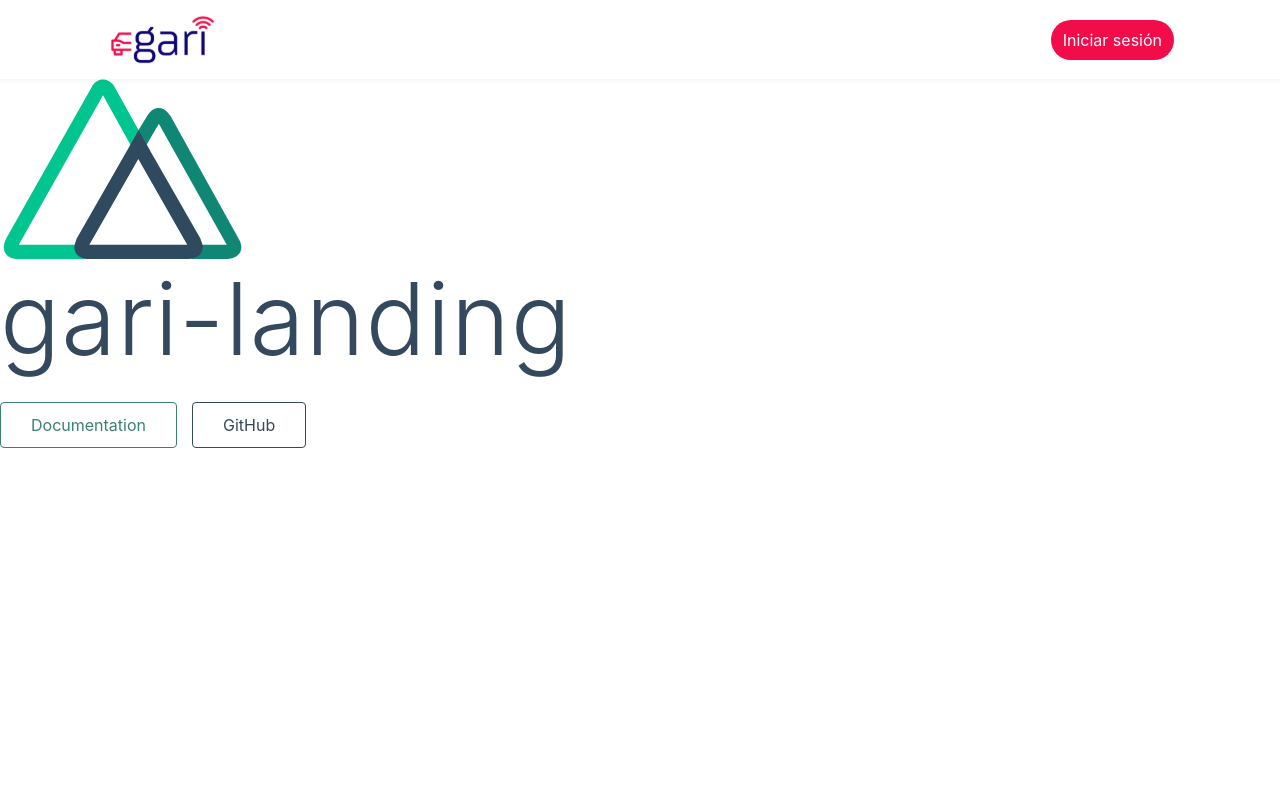
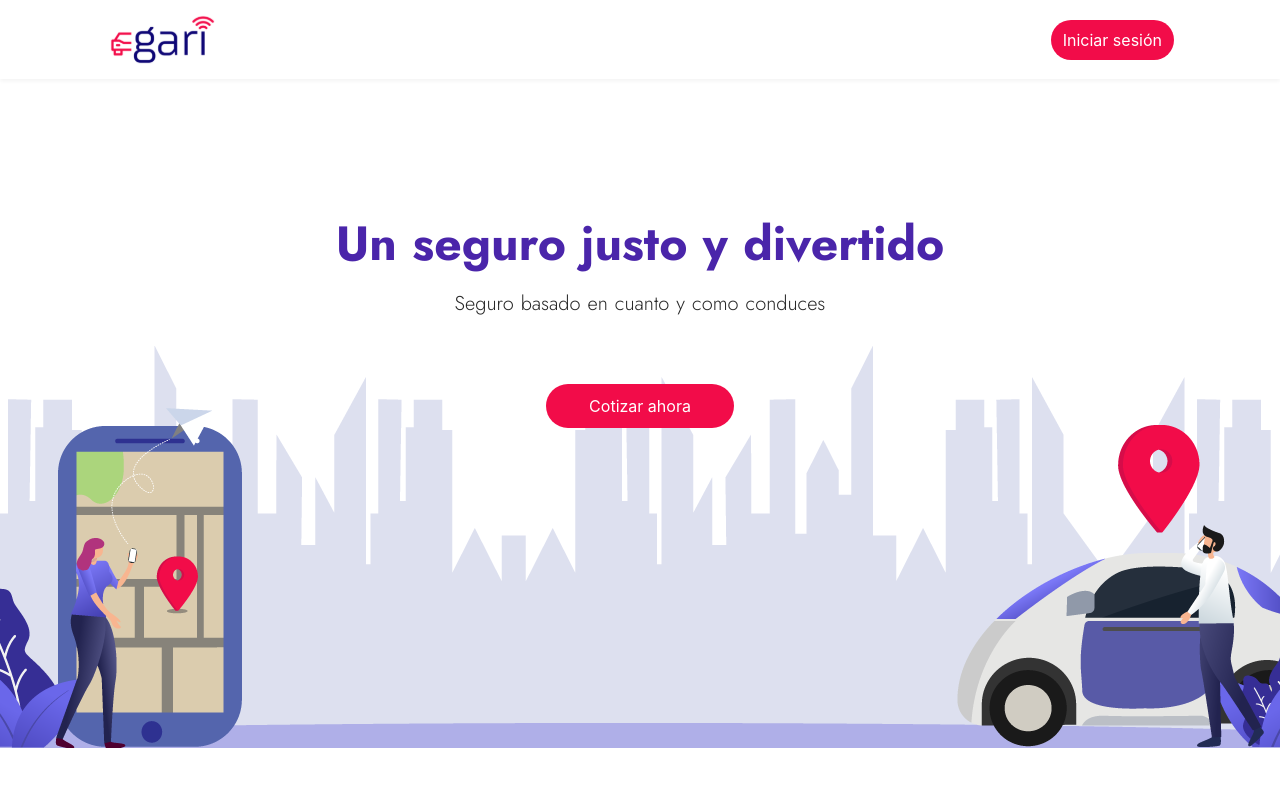
Before and after one commit to bisteni5325/Test2, a Nuxt app: page / in a window 1280 px wide. Shown: the top 786 px of the page. Built offline with nearby package versions, Linux system fonts and the light colour scheme.

Commit message:
Billboard Ready

```diff
--- /dev/null
+++ b/components/Billboard.vue
@@ -0,0 +1,44 @@
+<template>
+    <div class="billboard-section text-center">
+        <div class="billboard-title">
+            Un seguro justo y divertido
+        </div>
+        <div class="billboard-tag">Seguro basado en cuanto y como conduces</div>
+
+        <b-btn variant="primary" fill>Cotizar ahora</b-btn>
+    </div>
+</template>
+<style scoped>
+    .billboard-section{
+        height: 100vh;
+        background-image: url('~/assets/img/prueba-fondo.svg');
+        background-repeat: no-repeat;
+        background-position: center;
+        width: 100%;
+    }
+    .billboard-title{
+        font-family: Jost;
+        font-style: normal;
+        font-weight: bold;
+        font-size: 48px;
+        line-height: 69px;
+        color: #4A25AA;
+
+        padding-top: 130px;
+    }
+    .billboard-tag{
+        font-family: Jost;
+        font-style: normal;
+        font-weight: normal;
+        font-size: 20px;
+        line-height: 20px;
+        color: #282828;
+
+        padding-top: 16px;
+    }
+    .btn-primary{
+        width: 188px;
+        height: 44px;
+        margin-top: 70px;
+    }
+</style>
--- a/pages/index.vue
+++ b/pages/index.vue
@@ -1,37 +1,16 @@
 <template>
   <div>
     <Navbar />
-    <div>
-      <Logo />
-      <h1 class="title">
-        gari-landing
-      </h1>
-      <div class="links">
-        <a
-          href="https://nuxtjs.org/"
-          target="_blank"
-          rel="noopener noreferrer"
-          class="button--green"
-        >
-          Documentation
-        </a>
-        <a
-          href="https://github.com/nuxt/nuxt.js"
-          target="_blank"
-          rel="noopener noreferrer"
-          class="button--grey"
-        >
-          GitHub
-        </a>
-      </div>
+    <Billboard />
     </div>
   </div>
 </template>
 
 <script>
 import NavBar from '../components/Navbar'
+import Billboard from '../components/Billboard'
 export default {
-  components: { NavBar }
+  components: { NavBar, Billboard }
 }
 </script>
 
```
Also changed, not shown: 1 other file (tests, documents, lock files or other folders).
